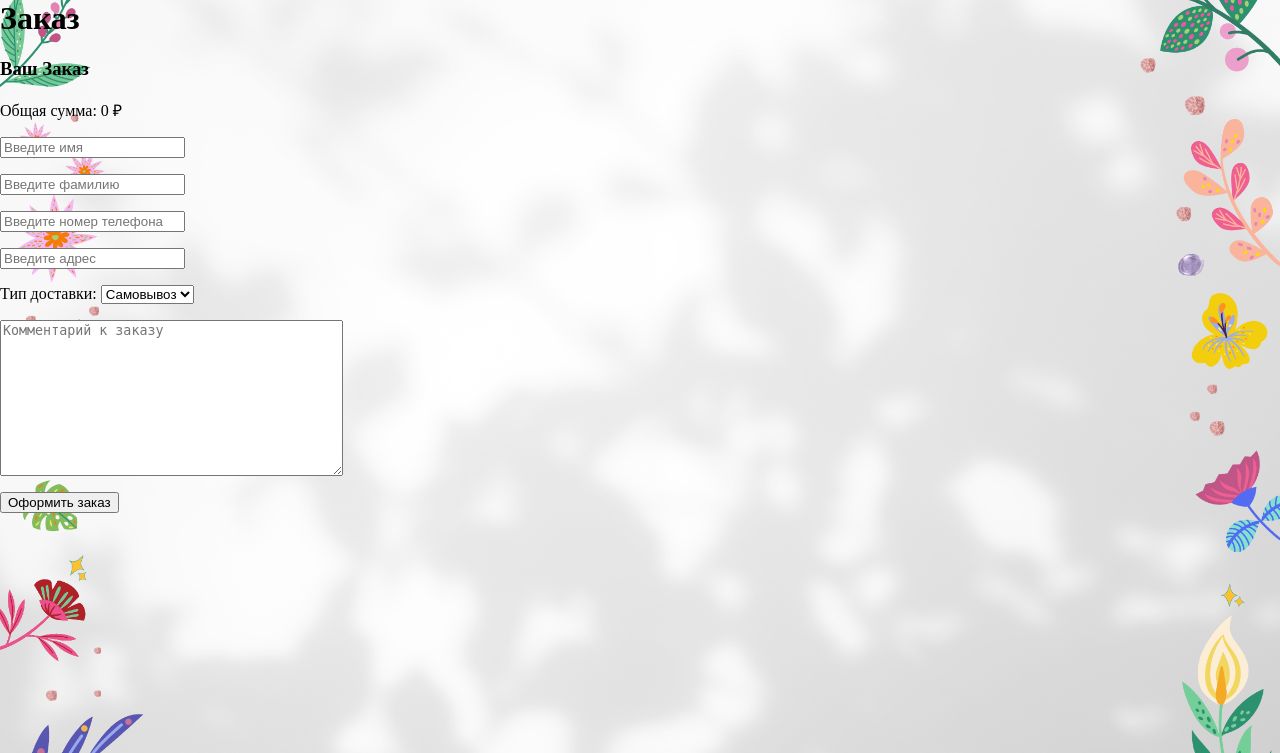
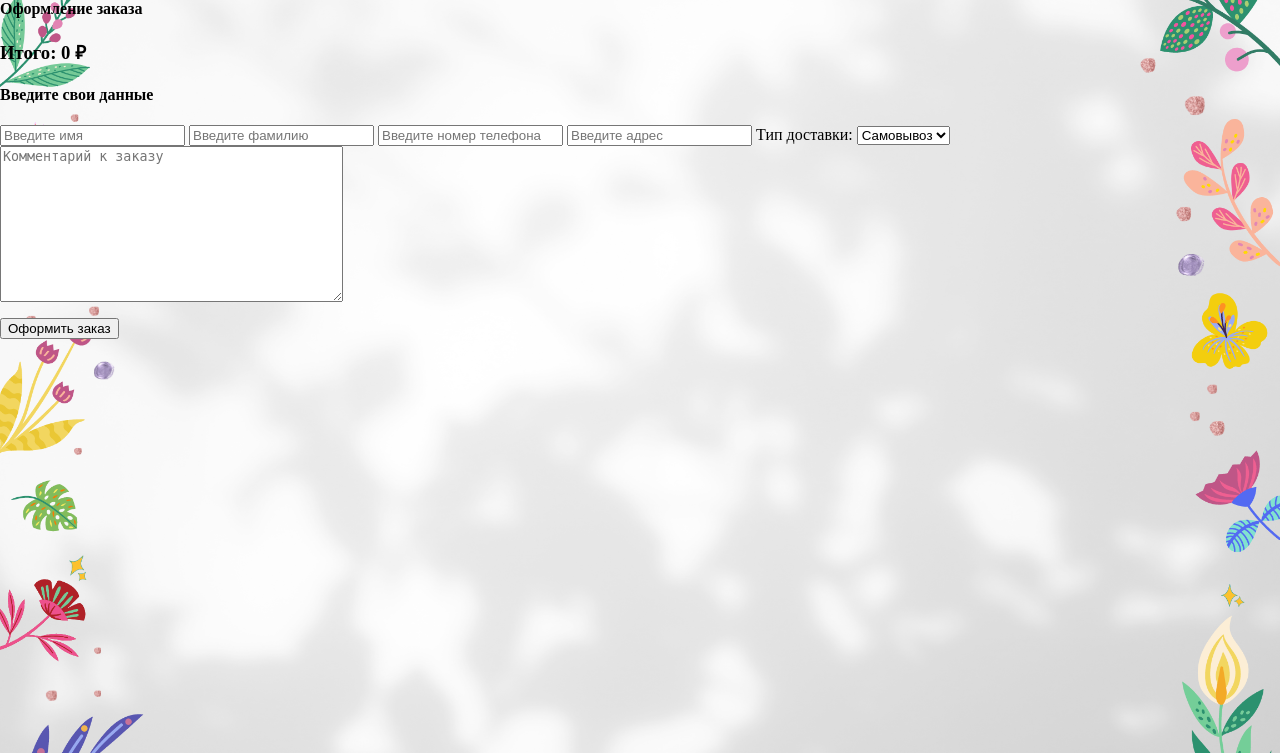
Before and after one commit to Batditos/Flower-shop, a Django app: page /order/ in a window 1280 px wide. Shown: the top 753 px of the page. Run offline with Django 4.2, Linux system fonts and the light colour scheme.

Commit message:
привел в нормальный вид страницу заказа

```diff
--- a/orders/templates/orders/order.html
+++ b/orders/templates/orders/order.html
@@ -1,26 +1,37 @@
 {% load static %}
 <link href="{% static 'css/main.css' %}" rel="stylesheet" />
-<link href="{% static 'css/catalog.css' %}" rel="stylesheet" />
+<link href="{% static 'css/order.css' %}" rel="stylesheet" />
 
 {% block content %}
-<h1>Заказ</h1>
-<div>
+<div class="containerOrder">
   <div class="order-info">
-    <h3>Ваш Заказ</h3>
-    <ul>
-      {% for item in cart %}
-      <li>
-        {{ item.quantity }}x {{ item.product.name }}
-        <span>: {{ item.total_price }} &#8381;</span>
-      </li>
-      {% endfor %}
-    </ul>
-    <p>Общая сумма: {{ cart.get_total_price }} &#8381;</p>
+    <h4>Оформление заказа</h4>
+    {% for item in cart %}
+    <table>
+      <tr>
+        <td>
+          <img
+            src="{{ item.product.image.url}}"
+            alt=""
+            height="150px"
+            width="150px"
+          />
+        </td>
+        <td>{{ item.product.name }}</td>
+        <td>{{ item.quantity }} шт.</td>
+        <td>{{ item.price }} &#8381;</td>
+      </tr>
+    </table>
+    {% endfor %}
+    <h3>Итого: {{ cart.get_total_price }} &#8381;</h3>
   </div>
-  <form action="." method="post" class="order-form">
-    {{ form.as_p }}
-    <p><input type="submit" value="Оформить заказ" /></p>
+  <div class="formOrder">
+    <h4>Введите свои данные</h4>
+  <form class="form" action="." method="post">
+    {{ form.as_table }}
+    <p><input class="submit" type="submit" value="Оформить заказ" /></p>
     {% csrf_token %}
   </form>
 </div>
+</div>
 {% endblock %}
```
